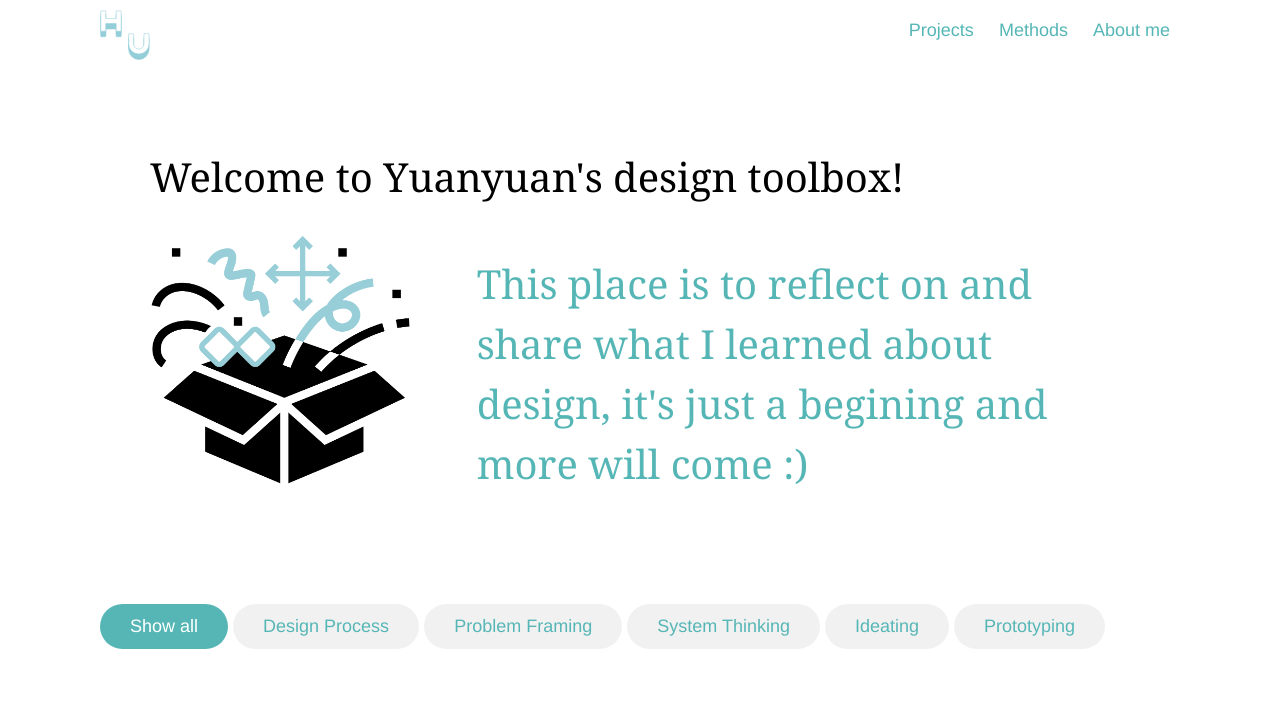
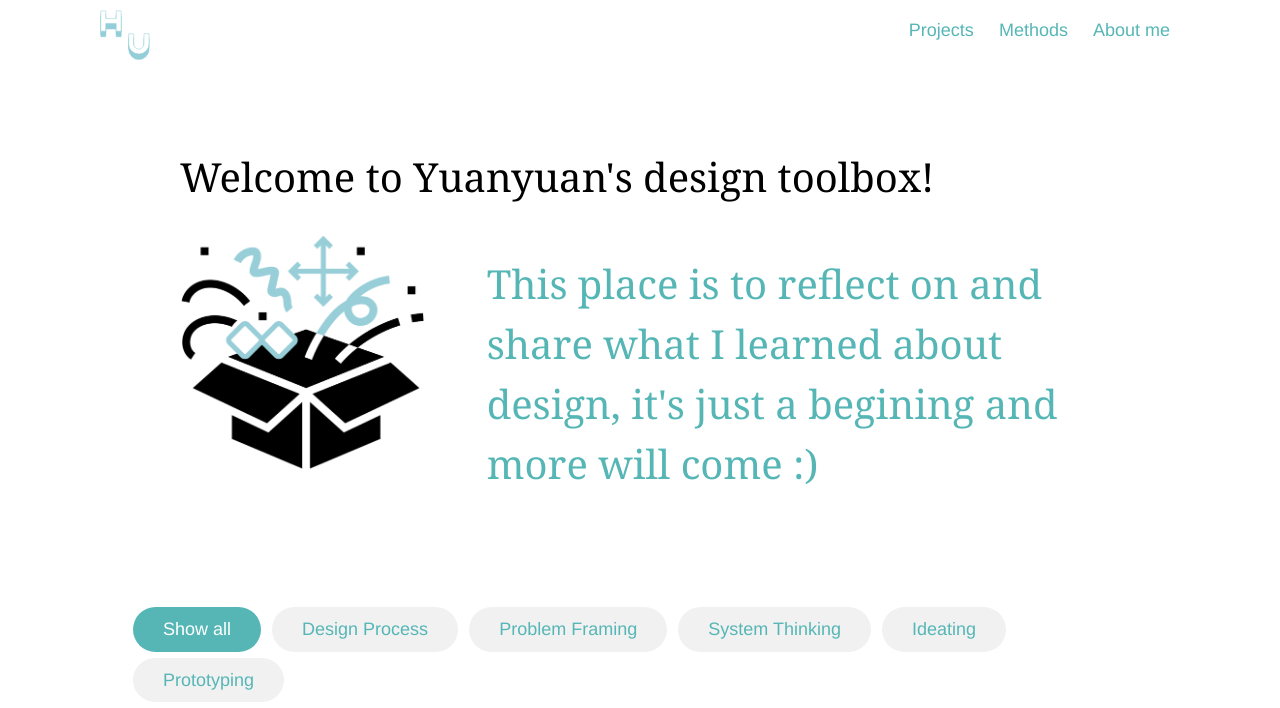
Before and after one commit to yuanyuanhu96/Potfolio-Archive, a Jekyll site: the page methods.html, which Jekyll copies as it is, in a window 1280 px wide and 1400 px high. Shown: the top 708 px of the window. Built offline with Jekyll 4.4.1, drawn with Linux system fonts in a browser that asks for light colours; grey boxes are pictures that could not be loaded.

Commit message:
Add pading to filter

```diff
--- a/assets/css/filter.css
+++ b/assets/css/filter.css
@@ -47,6 +47,7 @@
   background-color: #f1f1f1;
   cursor: pointer;
   border-radius: 30px;
+  margin: 3px 3px;
 }
 
 /* Add a light grey background on mouse-over */
--- a/methods.html
+++ b/methods.html
@@ -31,7 +31,7 @@
       </div>
     </div>
 
-    <div class="container">
+    <div class="container padding-left-30 padding-right-30">
       <div class="header clearf">
         <h1>Welcome to Yuanyuan's design toolbox!</h1>
         <div class="one-to-two">
```
